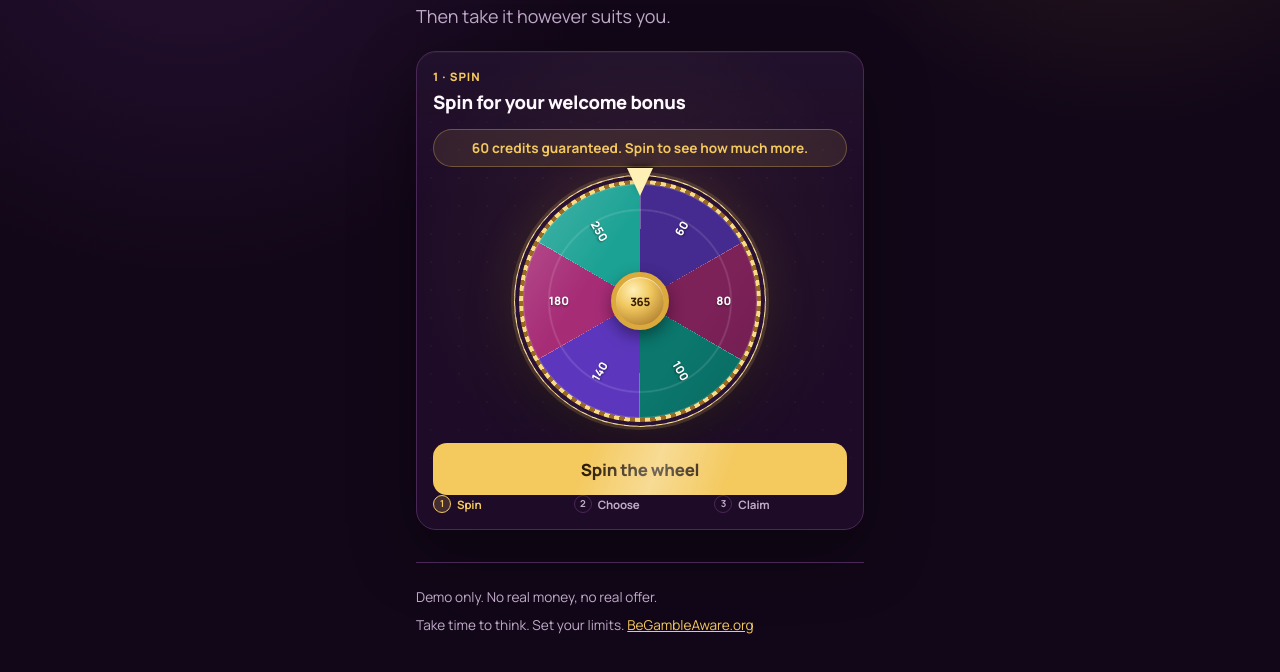
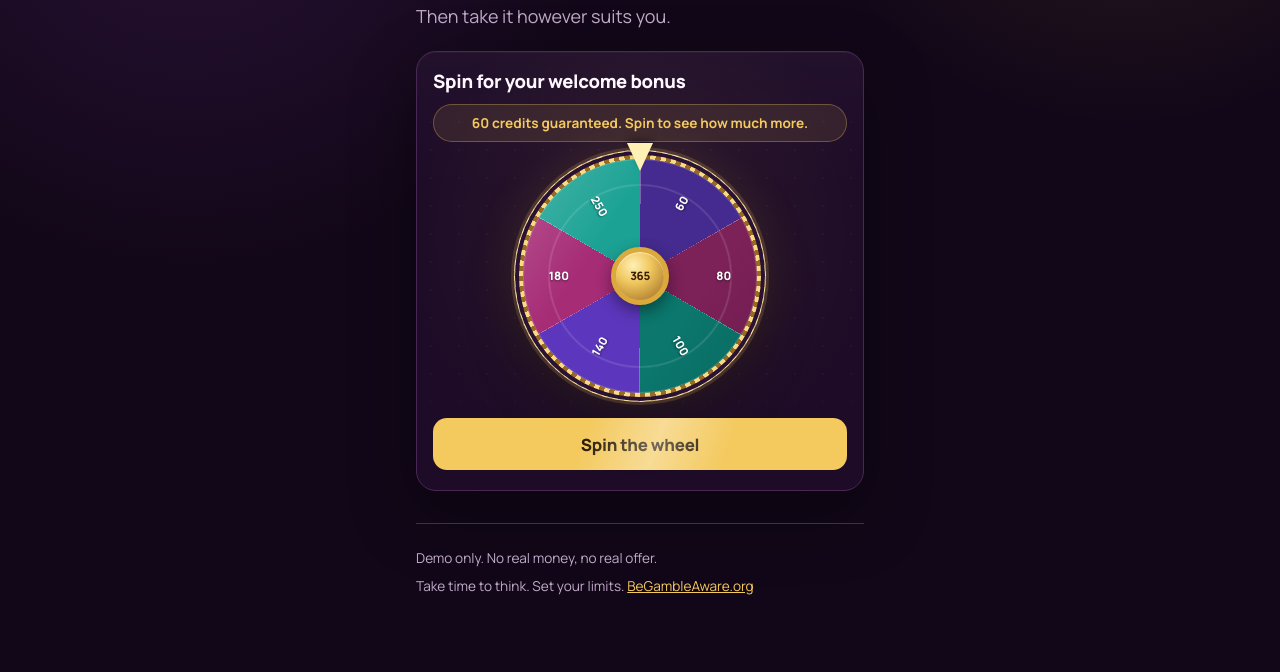
Before and after one commit to drorsegev4/interactive-growth-concepts, a website with bundled scripts: page casino/index.html in a window 1280 px wide. Shown: the part 252-924 px from the top of the page. Built offline with nearby package versions, Linux system fonts and the light colour scheme.

Commit message:
Remove the step rail and numbered kickers
The rail described a flow that no longer existed. Reversing the order
collapsed "Choose" and "Claim" onto one screen, so a three-item rail was
advertising three steps across two frames — the opposite of the job it was
added for.

It was also redundant. The spin frame said "Spin" four times: kicker,
title, CTA and rail, on a screen with one button. The claim frame repeated
its kicker verbatim in the title directly beneath it.

A progress indicator earns its place when someone is deciding whether to
commit to a process of unknown length. Here the wheel is visible
immediately and the second frame is the offer itself, so there is no
uncertainty for it to reduce.

Co-Authored-By: Claude Opus 5 <noreply@anthropic.com>
Claude-Session: https://claude.ai/code/session_01DDKu7fCjynX2SqsiXtRPu7

```diff
--- a/assets/js/casino.js
+++ b/assets/js/casino.js
@@ -166,19 +166,6 @@ function wheelHtml({ rotation = 0, spinning = false } = {}) {
   `;
 }
 
-function stepRailHtml(activeIndex) {
-  return `
-    <ol class="step-rail">
-      ${casino.ui.steps
-        .map(
-          (label, index) =>
-            `<li class="step-rail__item${index === activeIndex ? ' is-active' : ''}"><span>${index + 1}</span>${label}</li>`
-        )
-        .join('')}
-    </ol>
-  `;
-}
-
 function renderSpin() {
   state.step = 'spin';
   const ui = casino.ui;
@@ -186,15 +173,11 @@ function renderSpin() {
 
   els.builder.innerHTML = `
     <div class="frame">
-      <div class="wheel-flow__intro">
-        <p class="step-kicker">${ui.stepSpinKicker}</p>
-        <h2 class="builder__title">${ui.stepSpin}</h2>
-      </div>
+      <h2 class="builder__title">${ui.stepSpin}</h2>
       <p class="wheel-flow__floor">${interpolate(ui.spinHint, { floor: floorPrize().value, unit })}</p>
       ${wheelHtml()}
       <button class="cta spin-cta" type="button" data-action="spin-wheel"
         data-focus-on-unlock>${ui.spinButton}</button>
-      ${stepRailHtml(0)}
     </div>
   `;
 }
@@ -267,7 +250,6 @@ function renderClaim(prize, restored = false) {
 
   els.builder.innerHTML = `
     <div class="frame reveal">
-      <p class="step-kicker">${ui.stepClaimKicker}</p>
       <p class="reveal__label">${ui.wonLabel}</p>
       <p class="reveal__value">${interpolate(ui.unitSuffix, { value: prize.value, unit })}</p>
       <h2 class="builder__title claim__title">${ui.claimTitle}</h2>
@@ -285,7 +267,6 @@ function renderClaim(prize, restored = false) {
           format ? interpolate(casino.cta.label, { format: format.label }) : ui.chooseToClaim
         }</a>
       <button class="secondary-btn start-over" type="button" data-action="start-over">${ui.startOver}</button>
-      ${stepRailHtml(format ? 2 : 1)}
       ${demoNoticeHtml()}
     </div>
   `;
--- a/assets/scss/casino.scss
+++ b/assets/scss/casino.scss
@@ -203,49 +203,6 @@
   content: '✓';
   font-size: 0.65rem;
   font-weight: var(--fw-black);
-}
-
-// Tells the user how short this is. Pre-landers leak people who cannot tell
-// whether they are one step from the offer or eight.
-.step-rail {
-  margin-top: var(--space-5);
-  display: flex;
-  align-items: center;
-  gap: var(--space-2);
-  margin: 0;
-  padding: 0;
-  list-style: none;
-}
-
-.step-rail__item {
-  display: flex;
-  flex: 1;
-  align-items: center;
-  gap: 6px;
-  color: var(--text-muted);
-  font-size: var(--fs-micro);
-  font-weight: var(--fw-bold);
-  letter-spacing: var(--track-snug);
-}
-
-.step-rail__item span {
-  display: grid;
-  width: 18px;
-  height: 18px;
-  flex: 0 0 auto;
-  place-items: center;
-  border: 1px solid var(--border);
-  border-radius: 50%;
-  font-size: 0.6rem;
-}
-
-.step-rail__item.is-active {
-  color: var(--accent);
-}
-
-.step-rail__item.is-active span {
-  border-color: var(--accent);
-  background: color-mix(in srgb, var(--accent), transparent 82%);
 }
 
 // Claim screen: the reveal and the CTA are the same frame, so the format cards
--- a/config.json
+++ b/config.json
@@ -78,12 +78,9 @@
     "ui": {
       "experienceLabel": "Welcome offer",
       "loading": "Loading your wheel…",
-      "stepSpinKicker": "1 · Spin",
-      "stepClaimKicker": "2 · Take it your way",
       "stepSpin": "Spin for your welcome bonus",
       "spinHint": "{floor} {unit} guaranteed. Spin to see how much more.",
       "floorNote": "You cannot land below {floor} {unit}.",
-      "steps": ["Spin", "Choose", "Claim"],
       "stepSpinning": "Good luck…",
       "spinButton": "Spin the wheel",
       "spinAriaLabel": "Spin the welcome bonus wheel",
```
Also changed, not shown: casino/index.html (+1 -1 lines), verify.mjs (+1 -7 lines), assets/css/casino.css.
